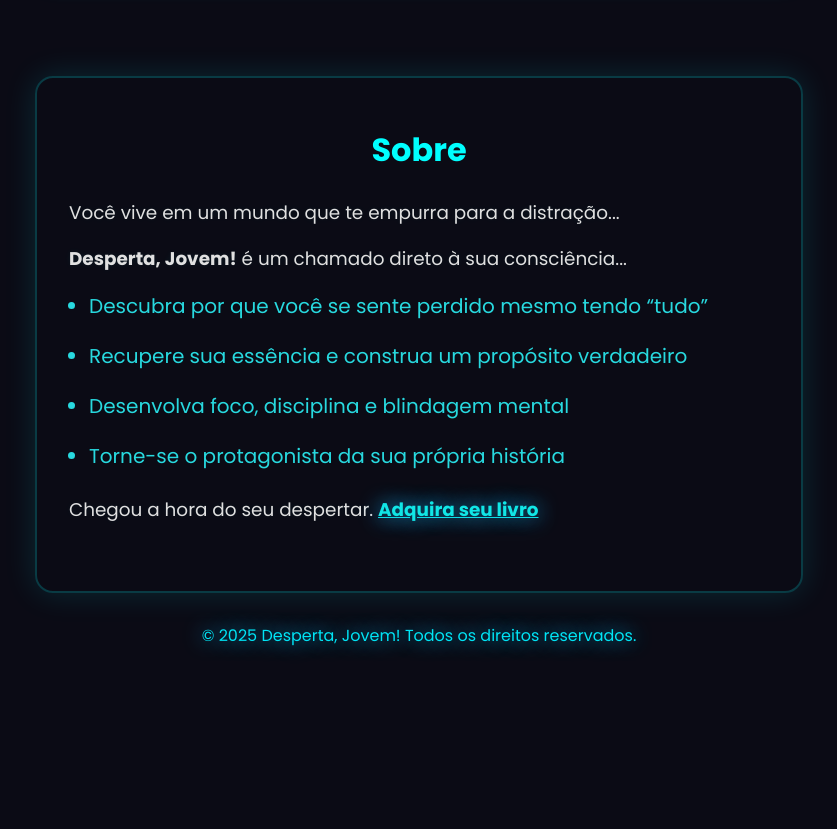
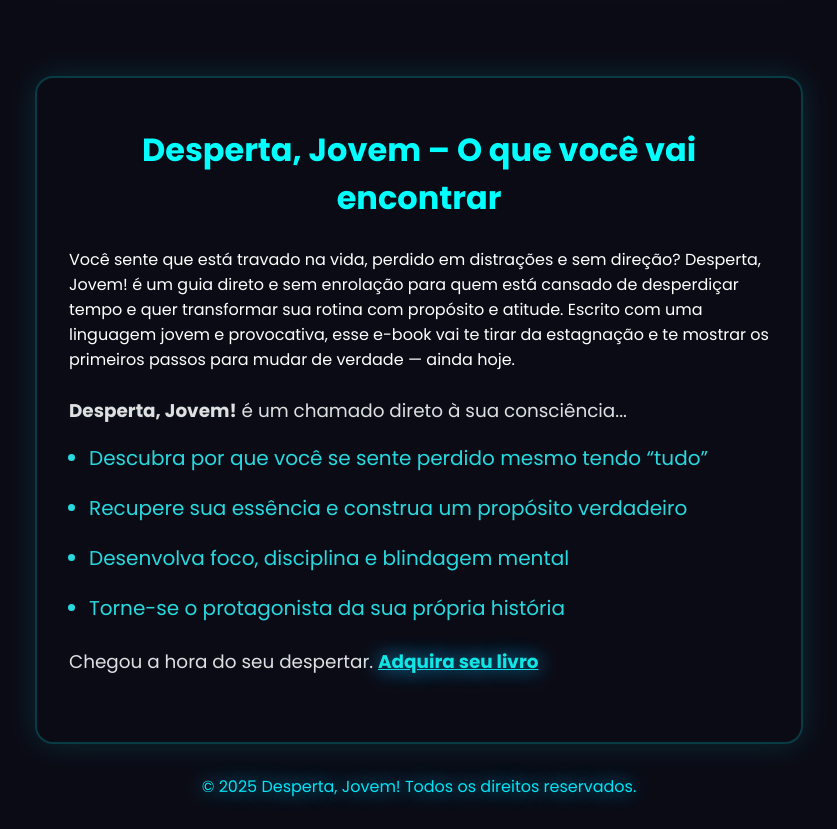
Before and after one commit to kev1n999/ebook-page, a plain HTML site: page index.html in a window 1280 px wide. Shown: the part 1000-1829 px from the top of the page, without its empty margins (221-1058 px from the left). Before the commit the page ends 1678 px from the top, so only its background shows below. Drawn offline with Linux system fonts and the light colour scheme.

Commit message:
change description of about-section

```diff
--- a/index.html
+++ b/index.html
@@ -78,9 +78,14 @@
 
     <section class="about-section" id="about">
         <div class="about-container">
-            <h2 style="font-size: 2rem; color:#00ffff; text-align: center;">Sobre</h2>
+            <h2 style="font-size: 2rem; color:#00ffff; text-align: center;">Desperta, Jovem – O que você vai encontrar</h2>
             <br>
-            <p>Você vive em um mundo que te empurra para a distração...</p>
+            <span style="color: white;">
+                Você sente que está travado na vida, perdido em distrações e sem direção?
+                Desperta, Jovem! é um guia direto e sem enrolação para quem está cansado de desperdiçar tempo e quer transformar sua rotina com propósito e atitude.
+                Escrito com uma linguagem jovem e provocativa, esse e-book vai te tirar da estagnação e te mostrar os primeiros passos para mudar de verdade — ainda hoje.
+            </span>
+            <br>
             <p><strong>Desperta, Jovem!</strong> é um chamado direto à sua consciência...</p>
 
             <ul class="neon-list">
```
